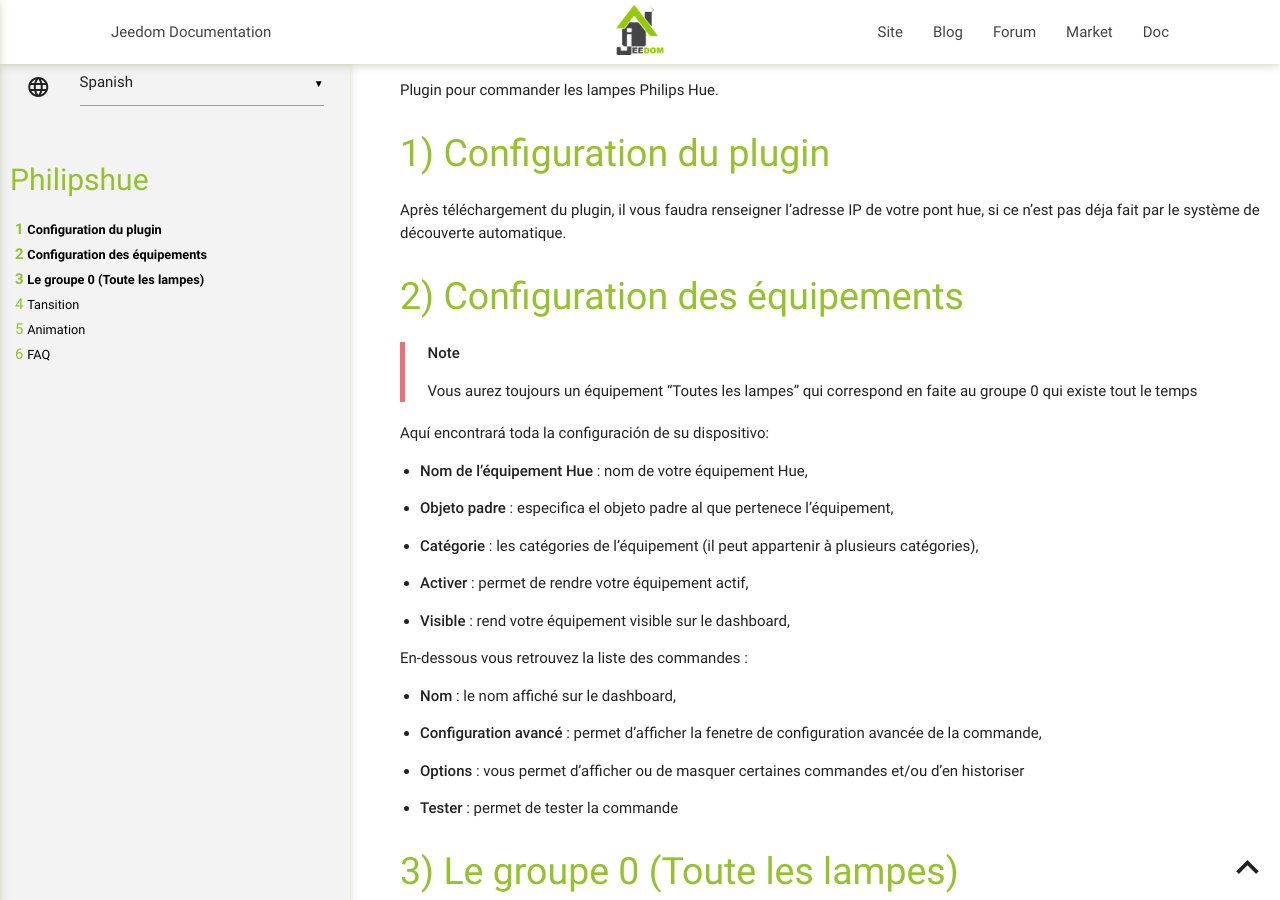
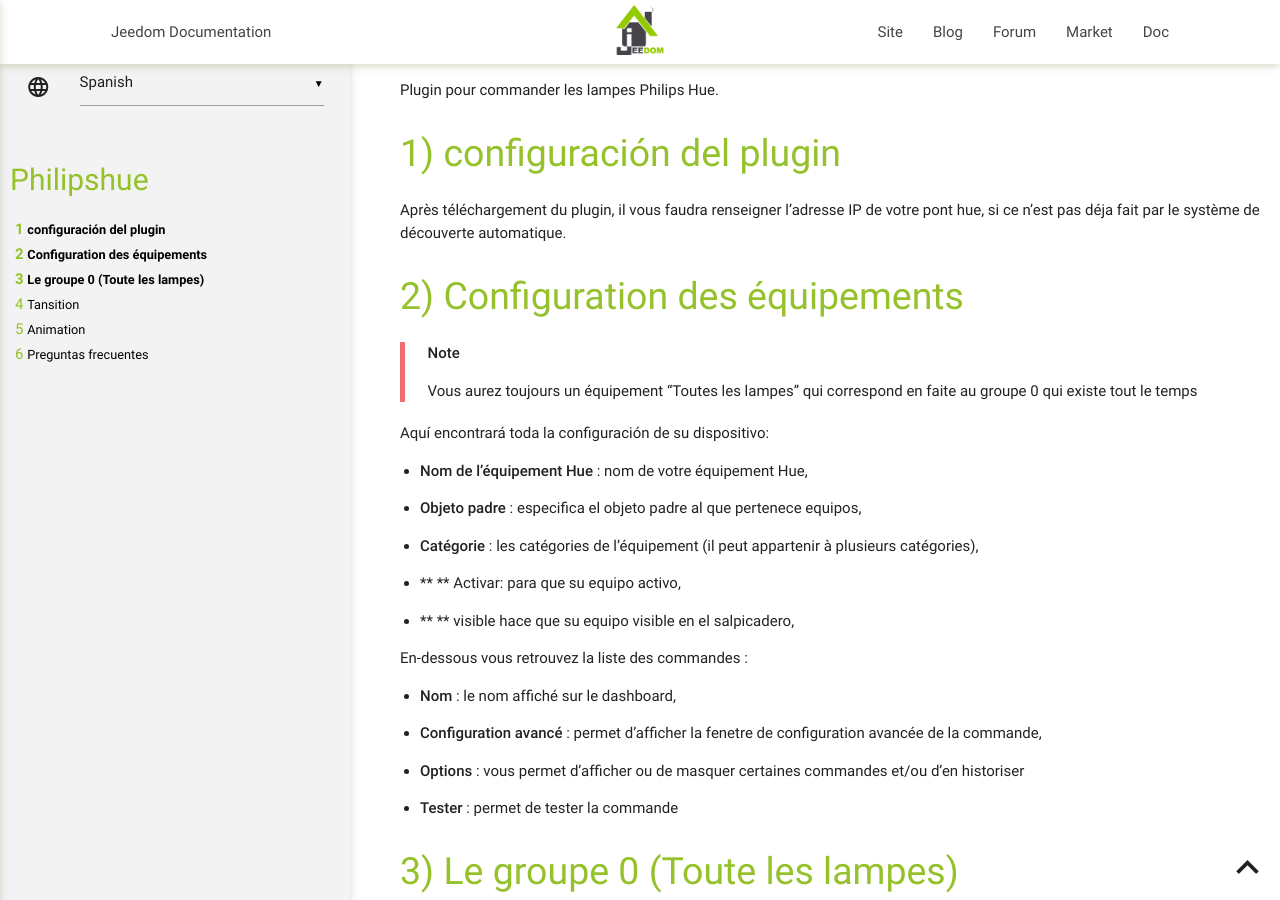
Before and after one commit to jeedom/plugin-philipsHue, a Jekyll site: the page built from docs/es_ES/index.md, in a window 1280 px wide and 900 px high. Built offline with Jekyll 4.4.1, drawn with Linux system fonts in a browser that asks for light colours; our own code applies the rules of GitHub Pages for plain Markdown files; some of the changed text lies outside the part shown.

Commit message:
[ROBOT] Action all

```diff
--- a/docs/es_ES/index.md
+++ b/docs/es_ES/index.md
@@ -1,6 +1,6 @@
 Plugin pour commander les lampes Philips Hue.
 
-Configuration du plugin
+configuración del plugin
 =======================
 
 Après téléchargement du plugin, il vous faudra renseigner l’adresse IP
@@ -20,14 +20,14 @@ Aquí encontrará toda la configuración de su dispositivo:
 -   **Nom de l’équipement Hue** : nom de votre équipement Hue,
 
 -   **Objeto padre** : especifica el objeto padre al que pertenece
-    l’équipement,
+    equipos,
 
 -   **Catégorie** : les catégories de l’équipement (il peut appartenir à
     plusieurs catégories),
 
--   **Activer** : permet de rendre votre équipement actif,
+-   ** ** Activar: para que su equipo activo,
 
--   **Visible** : rend votre équipement visible sur le dashboard,
+-   ** ** visible hace que su equipo visible en el salpicadero,
 
 En-dessous vous retrouvez la liste des commandes :
 
@@ -84,7 +84,7 @@ existe :
     -   duration : pour definir la durée, par defaut 720s, ex pour 5min
         il faut mettre : duration=300
 
-FAQ
+Preguntas frecuentes
 ===
 
 J’ai l’impression qu’il y a un décalage sur certaine couleur entre ce que je demande et la couleur de l’ampoule.
@@ -92,7 +92,7 @@ J’ai l’impression qu’il y a un décalage sur certaine couleur entre ce que
 :   Il semble que la grille de couleur des ampoules aient un offset,
     nous cherchons comment corriger
 
-<!-- -->
+<! - ->
 
 Quelle est la fréquence de rafraîchissement ?
 
```
